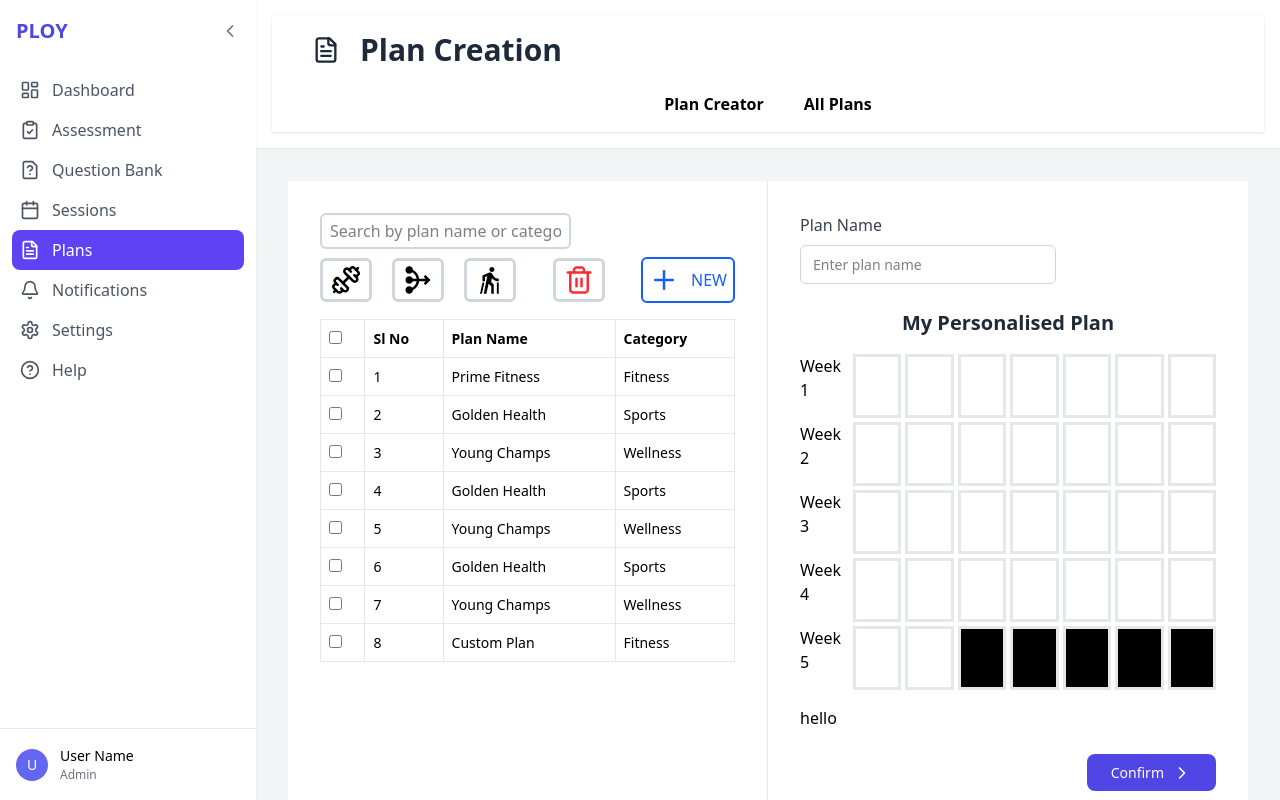
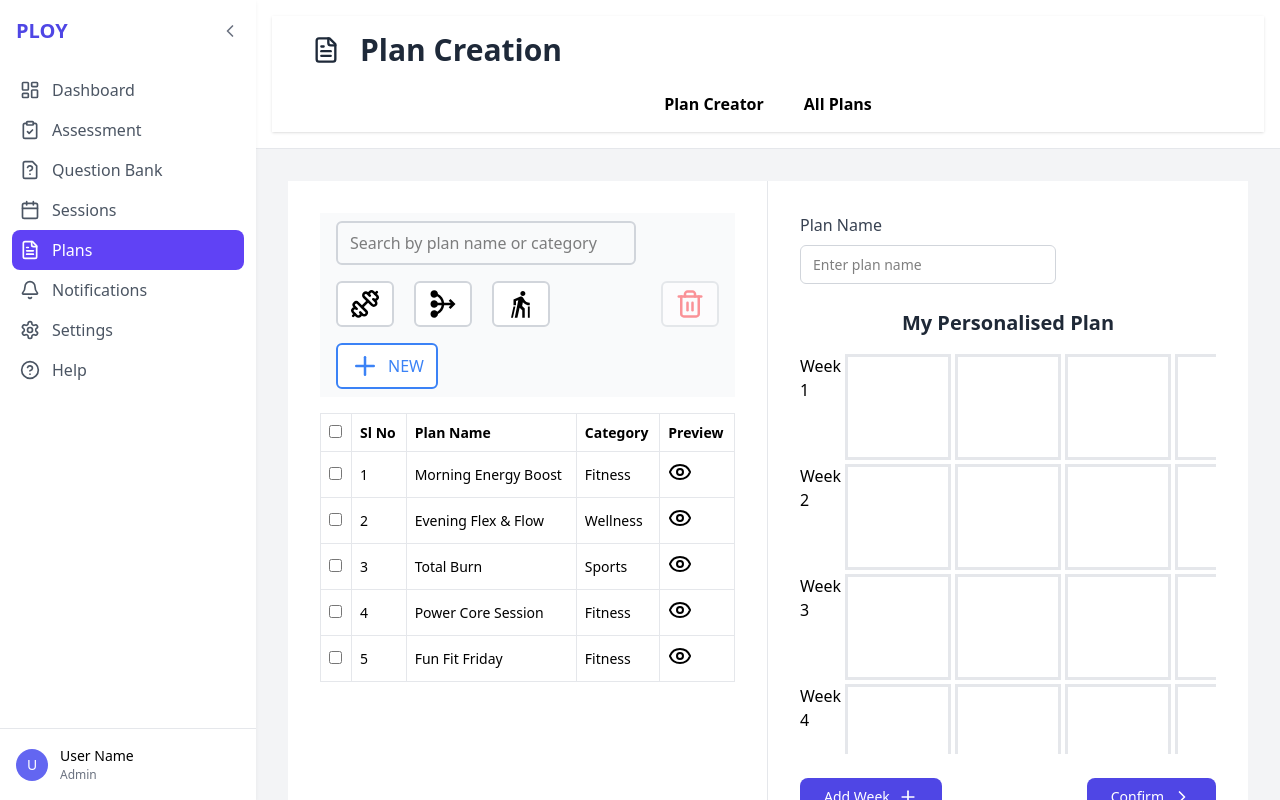
Before and after one commit to AnIrUdHtEmBe/LazyIdli-playOs-July_4-Assesment, a React (Vite) app: page /plans in a window 1280 px wide. Built offline with nearby package versions, Linux system fonts and the light colour scheme.

Commit message:
pop up modal

```diff
--- a/src/Pages/PlanCreation.css
+++ b/src/Pages/PlanCreation.css
@@ -149,6 +149,7 @@
   display: grid;
   grid-template-columns: 1fr repeat(7, 1fr);
   gap: 0.25rem;
+  height: 50vh;
 }
 
 .week-label {
@@ -163,6 +164,10 @@
 .calendar-cell {
   height: 4rem;
   border: 3px solid #e5e7eb;
+  padding: 50px;
+  justify-content: center;
+  display: flex;
+  align-items: center;
   background-color: #ffffff;
 }
 .calendar-cell.clickable {
@@ -186,7 +191,7 @@
   color: #333;
 }
 .calendar-cell.empty {
-  background-color: black;
+  background-color: gray;
 }
 
 /* Confirm button */
--- a/src/planPageComponent/Calender.tsx
+++ /dev/null
@@ -1,80 +0,0 @@
-import React, { useState } from 'react';
-import { Trash2, Plus, ArrowRight } from 'lucide-react';
-
-
-const days = ['Monday', 'Tuesday', 'Wednesday', 'Thursday', 'Friday', 'Saturday', 'Sunday'];
-
-export default function Calendar() {
-  const [weeks, setWeeks] = useState<number[][]>(
-    Array.from({ length: 4 }, () => Array(7).fill(null))
-  );
-  const [planName, setPlanName] = useState('');
-
-  const addWeek = () => setWeeks([...weeks, Array(7).fill(null)]);
-  const removeWeek = (index: number) => {
-    const newWeeks = [...weeks];
-    newWeeks.splice(index, 1);
-    setWeeks(newWeeks);
-  };
-
-  return (
-    <div className="p-4 bg-white rounded-lg shadow-md w-1/2">
-      <input
-        type="text"
-        placeholder="Plan Name"
-        value={planName}
-        onChange={(e) => setPlanName(e.target.value)}
-        className="text-xl font-semibold w-full mb-4 border-b outline-none pb-1"
-      />
-
-      <div className="overflow-x-auto">
-        <table className="w-full border border-black text-center text-sm">
-          <thead>
-            <tr>
-              <th className="border border-black bg-gray-100 w-[80px]"></th>
-              {days.map((day) => (
-                <th key={day} className="border border-black py-2 px-1 font-semibold bg-gray-100">
-                  {day}
-                </th>
-              ))}
-            </tr>
-          </thead>
-          <tbody>
-            {weeks.map((week, weekIdx) => (
-              <tr key={weekIdx}>
-                <td className="border border-black font-bold bg-gray-50">
-                  Week {weekIdx + 1}
-
-                </td>
-                {week.map((_, dayIdx) => (
-                  <td key={dayIdx} className="border border-black h-[60px]"></td>
-                ))}
-                {weekIdx > 0 && (
-                    <button onClick={() => removeWeek(weekIdx)} className="ml-2 text-red-500">
-                      <Trash2 size={14} />
-                    </button>
-                )}
-
-              </tr>
-
-            ))}
-          </tbody>
-        </table>
-      </div>
-
-      <div className="flex justify-between items-center mt-4">
-        <button
-          onClick={addWeek}
-          className="text-blue-600 hover:underline text-sm flex items-center gap-1"
-        >
-          <Plus size={16} />
-          Add Week
-        </button>
-
-        <button className="flex items-center gap-2">
-          Confirm <ArrowRight size={16} />
-        </button>
-      </div>
-    </div>
-  );
-}
--- a/src/planPageComponent/SessionPage.css
+++ b/src/planPageComponent/SessionPage.css
@@ -56,13 +56,66 @@
 /* Top bar */
 .top-bar {
   display: flex;
-  flex-wrap: wrap;
-  gap: 0.5rem;
+  align-items: center;
   justify-content: space-between;
-  align-items: center;
-  margin-bottom: 1rem;
+  gap: 1rem;
+  padding: 0.5rem 1rem;
+  background-color: #f9fafb; /* light background for contrast */
 }
 
+.top-bar input[type="text"] {
+  flex-grow: 1;
+  max-width: 300px;
+  padding: 0.5rem 0.75rem;
+  border-width: 2px;
+  border-color: #d1d5db; /* gray-300 */
+  border-radius: 0.375rem; /* rounded-md */
+}
+
+.top-bar .button-group {
+  display: flex;
+  align-items: center;
+  gap: 1.25rem;
+}
+
+.top-bar button {
+  border-width: 2px;
+  border-color: #d1d5db;
+  padding: 0.375rem 0.75rem;
+  border-radius: 0.375rem;
+  background-color: white;
+  display: flex;
+  align-items: center;
+  justify-content: center;
+  cursor: pointer;
+  transition: background-color 0.2s ease;
+}
+
+.top-bar button:hover:not(:disabled) {
+  background-color: #e5e7eb; /* gray-200 */
+}
+
+.top-bar button:disabled {
+  cursor: not-allowed;
+  opacity: 0.5;
+}
+
+.top-bar .new-button {
+  border-width: 2px;
+  border-color: #3b82f6; /* blue-600 */
+  color: #3b82f6;
+  padding: 0.375rem 0.75rem;
+  border-radius: 0.375rem;
+  display: flex;
+  align-items: center;
+  gap: 0.5rem;
+  cursor: pointer;
+  transition: background-color 0.2s ease;
+}
+
+.top-bar .new-button:hover {
+  background-color: #bfdbfe; /* blue-300 */
+}
 
 
 .delete-button {
@@ -149,6 +202,8 @@
   display: grid;
   grid-template-columns: 1fr repeat(7, 1fr);
   gap: 0.25rem;
+  max-height: 60vh; /* Adjust this value as needed */
+  overflow-y: auto;  /* Enables vertical scrolling */
 }
 
 .week-label {
@@ -192,7 +247,7 @@
 /* Confirm button */
 .confirm-button {
   display: flex;
-  justify-content: flex-end;
+  justify-content: space-between;
 
 }
 .confirm-button button {
@@ -210,3 +265,47 @@
 .confirm-button button:hover {
   background-color: #4338ca;
 }
+
+
+.modal-backdrop {
+  position: fixed;
+  top: 0;
+  left: 0;
+  width: 100%;
+  height: 100%;
+  background-color: rgba(0, 0, 0, 0.5);
+  display: flex;
+  align-items: center;
+  justify-content: center;
+  z-index: 999;
+}
+
+.modal-content {
+  background-color: white;
+  padding: 24px;
+  border-radius: 8px;
+  min-width: 40%;
+  max-width: 60%;
+  position: relative;
+  box-shadow: 0px 4px 15px rgba(0, 0, 0, 0.3);
+}
+
+.modal-title {
+  font-size: 1.5rem;
+  margin-bottom: 0.5rem;
+}
+
+.modal-category {
+  font-size: 1rem;
+  color: gray;
+  margin-bottom: 1.5rem;
+}
+
+.close-button {
+  background-color: blue;
+  color: white;
+  padding: 0.5rem 1rem;
+  border-radius: 6px;
+  border: none;
+  cursor: pointer;
+}
--- a/src/planPageComponent/SessionPage.tsx
+++ b/src/planPageComponent/SessionPage.tsx
@@ -1,29 +1,41 @@
 import React, { useContext, useEffect, useRef, useState } from "react";
 import { DataContext } from "../store/DataContext";
-import { ChevronRight, Dumbbell, Plus, Trash2 } from "lucide-react";
+import {
+  ChevronRight,
+  Dumbbell,
+  EyeClosed,
+  EyeIcon,
+  Plus,
+  Trash2,
+} from "lucide-react";
 import "./SessionPage.css"; // Import the CSS file
 
 import { Mediation, NordicWalking } from "@mui/icons-material";
 import Header from "../planPageComponent/Header";
 
 function SessionPage() {
-  const { plans, setPlans } = useContext(DataContext)!;
+  const { sessions, setSessions } = useContext(DataContext)!;
   const [planName, setPlanName] = useState("");
   const [searchTerm, setSearchTerm] = useState("");
   const checkboxRef = useRef<HTMLInputElement>(null);
   const [selectedIds, setSelectedIds] = useState<number[]>([]);
 
+  console.log(sessions);
   // grid and checked cell interaction
   const [activePlan, setActivePlan] = useState(null);
   const [gridAssignments, setGridAssignments] = useState<{
     [key: number]: any;
   }>({});
 
-  const filteredPlans = plans.filter(
+  const filteredPlans = sessions.filter(
     (plan) =>
-      plan.planName.toLowerCase().includes(searchTerm.toLowerCase()) ||
-      plan.category.toLowerCase().includes(searchTerm.toLowerCase())
+      plan.sessionName.toLowerCase().includes(searchTerm.toLowerCase()) ||
+      plan.sessionType.toLowerCase().includes(searchTerm.toLowerCase())
   );
+
+  const filterPlansAccordingTo = (category: string) => {
+    setSearchTerm(category);
+  };
 
   const isAllSelected =
     filteredPlans.length > 0 && selectedIds.length === filteredPlans.length;
@@ -54,7 +66,7 @@ function SessionPage() {
       console.log(newSelected);
       // setting active plan for the communication of grid and colums
       if (newSelected.length === 1) {
-        const plan = plans.find((p) => p.id === newSelected[0]);
+        const plan = sessions.find((p) => p.id === newSelected[0]);
         setActivePlan(plan || null);
       } else {
         setActivePlan(null);
@@ -73,11 +85,23 @@ function SessionPage() {
   };
 
   const handleDelete = () => {
-    setPlans((prev) => prev.filter((p) => !selectedIds.includes(p.id)));
+    setSessions((prev) => prev.filter((p) => !selectedIds.includes(p.id)));
     setSelectedIds([]);
   };
 
   const [len, setLen] = useState(30);
+
+  const [previewModalOpen, setPreviewModalOpen] = useState(false);
+  const [previewSession, setPreviewSession] = useState<any>(null);
+  const [selectedSession, setSelectedSession] = useState<any>(null);
+
+  const handlePreviewClick = (session: any) => {
+    setPreviewSession(session);
+    setPreviewModalOpen(true);
+    setSelectedSession(session);
+
+    console.log("Previewing session:", session);
+  };
 
   return (
     <div className="responses-root">
@@ -98,26 +122,35 @@ function SessionPage() {
               placeholder="Search by plan name or category"
             />
 
-            <div className="flex items-center space-x-5">
-              <button className="border-3 border-gray-300 px-2 py-1 rounded-md">
-                <Dumbbell size={30}></Dumbbell>
+            <div className="button-group">
+              <button className="border-2 border-gray-300 px-2 py-1 rounded-md">
+                <Dumbbell
+                  size={30}
+                  onClick={() => filterPlansAccordingTo("Fitness")}
+                />
               </button>
-              <button className="border-3 border-gray-300 px-2 py-1 rounded-md">
-                <Mediation style={{ fontSize: "30px" }} />
+              <button className="border-2 border-gray-300 px-2 py-1 rounded-md">
+                <Mediation
+                  style={{ fontSize: "30px" }}
+                  onClick={() => filterPlansAccordingTo("Wellness")}
+                />
               </button>
-              <button className="border-3 border-gray-300 px-2 py-1 rounded-md">
-                <NordicWalking style={{ fontSize: "30px" }}></NordicWalking>
+              <button className="border-2 border-gray-300 px-2 py-1 rounded-md">
+                <NordicWalking
+                  style={{ fontSize: "30px" }}
+                  onClick={() => filterPlansAccordingTo("Sports")}
+                />
               </button>
             </div>
 
             <button
-              className="border-3 border-gray-300  px-2 py-1 rounded-md"
+              className="border-2 border-gray-300 px-2 py-1 rounded-md"
               onClick={handleDelete}
               disabled={selectedIds.length === 0}
             >
               <Trash2 size={30} className="text-red-500" />
             </button>
-            <button className="flex items-center space-x-3 p-1.5 border-2 rounded-md text-blue-600">
+            <button className="new-button">
               <Plus size={30} />
               <span>NEW</span>
             </button>
@@ -139,10 +172,11 @@ function SessionPage() {
                   <th>Sl No</th>
                   <th>Plan Name</th>
                   <th>Category</th>
+                  <th>Preview</th>
                 </tr>
               </thead>
               <tbody>
-                {filteredPlans.map((plan, idx) => (
+                {sessions.map((plan, idx) => (
                   <tr key={plan.id} className="table-row">
                     <td>
                       <input
@@ -152,8 +186,13 @@ function SessionPage() {
                       />
                     </td>
                     <td>{idx + 1}</td>
-                    <td>{plan.planName}</td>
-                    <td>{plan.category}</td>
+                    <td>{plan.sessionName}</td>
+                    <td>{plan.sessionType}</td>
+                    <td>
+                      <button onClick={() => handlePreviewClick(plan)}>
+                        <EyeIcon />
+                      </button>
+                    </td>
                   </tr>
                 ))}
               </tbody>
@@ -206,9 +245,9 @@ function SessionPage() {
                         >
                           {assignedPlan ? (
                             <div className="assigned-plan">
-                              <strong>{assignedPlan.planName}</strong>
+                              <strong>{assignedPlan.sessionName}</strong>
                               <div className="small">
-                                {assignedPlan.category}
+                                {assignedPlan.sessionType}
                               </div>
                             </div>
                           ) : null}
@@ -225,11 +264,17 @@ function SessionPage() {
                   </React.Fragment>
                 ))}
               </div>
-            <div>hello</div>
             </div>
 
             {/* Confirm Button */}
             <div className="confirm-button">
+              <button
+                className="bg-white text-blue-700 border-2 border-blue-700 rounded-md px-4 py-2"
+                onClick={() => setLen(len + 7)}
+              >
+                <span>Add Week</span>
+                <Plus size={20} />
+              </button>
               <button>
                 <span>Confirm</span>
                 <ChevronRight size={20} />
@@ -238,6 +283,86 @@ function SessionPage() {
           </div>
         </div>
       </div>
+
+      {previewModalOpen && previewSession && (
+        <div
+          className="fixed inset-0 z-50 flex items-center justify-center bg-black/60 bg-opacity-50"
+          onClick={() => setPreviewModalOpen(false)}
+        >
+          <div
+            className="bg-white rounded-2xl shadow-2xl w-full max-w-4xl p-6 relative"
+            onClick={(e) => e.stopPropagation()}
+          >
+            {/* Header */}
+            <div className="flex items-center justify-end mb-6">
+              <button
+                className="text-gray-500 hover:text-gray-800"
+                onClick={() => setPreviewModalOpen(false)}
+              >
+                ✕
+              </button>
+            </div>
+
+            {/* Form Inputs */}
+            <div className="grid grid-cols-1 md:grid-cols-2 gap-4 mb-6">
+              <input
+                type="text"
+                className="w-full border border-gray-300 rounded-md px-4 py-2 focus:outline-none focus:ring-2 focus:ring-blue-500"
+                placeholder="Enter session name"
+              />
+              <select className="w-full border border-gray-300 rounded-md px-4 py-2 focus:outline-none focus:ring-2 focus:ring-blue-500">
+                <option value="">Fitness</option>
+              </select>
+            </div>
+
+            {/* Activity Table */}
+            <div className="overflow-x-auto">
+              <table className="table-auto w-full border border-gray-200 rounded-md text-sm">
+                <thead className="bg-gray-100">
+                  <tr>
+                    <th className="px-4 py-2 text-left">Sl No</th>
+                    <th className="px-4 py-2 text-left">Activity</th>
+                    <th className="px-4 py-2 text-left">Description</th>
+                    <th className="px-4 py-2 text-left">Time/Reps</th>
+                  </tr>
+                </thead>
+                <tbody>
+                  {previewSession.activities.map(
+                    (activity: any, idx: number) => (
+                      <tr key={idx} className="border-t border-gray-200">
+                        <td className="px-4 py-2">{idx + 1}</td>
+                        <td className="px-4 py-2">
+                          <select className="border border-gray-300 rounded-md px-2 py-1">
+                            {activity.activityType.map(
+                              (item: any, index: number) => (
+                                <option key={index} value={item}>
+                                  {item.activityType}
+                                </option>
+                              )
+                            )}
+                          </select>
+                        </td>
+                        <td className="px-4 py-2">{activity.description}</td>
+                        <td className="px-4 py-2">{activity.timeInMinutes}</td>
+                      </tr>
+                    )
+                  )}
+                </tbody>
+              </table>
+            </div>
+
+            {/* Footer */}
+            <div className="flex justify-end mt-6">
+              <button
+                onClick={() => setPreviewModalOpen(false)}
+                className="bg-blue-600 text-white px-6 py-2 rounded-lg hover:bg-blue-700 transition duration-200"
+              >
+                Close
+              </button>
+            </div>
+          </div>
+        </div>
+      )}
     </div>
   );
 }
--- a/src/sessionsPageComponets/ActivityTable.tsx
+++ b/src/sessionsPageComponets/ActivityTable.tsx
@@ -17,7 +17,6 @@ function ActivityTable() {
   }
 
   const {
-    selectComponent,
     setSelectComponent,
     activityTypePlan,
     setActivityTypePlan,
--- a/src/store/DataContext.tsx
+++ b/src/store/DataContext.tsx
@@ -60,6 +60,7 @@ type Activity = {
 };
 
 type Session = {
+  id?: number;
   sessionName : String,
   sessionType: string ,
   activities : Activity[],
@@ -576,8 +577,9 @@ const activityTablePlam: Activity[] = [
 
 const dummySessions: Session[] = [
   {
+    id: 1,
     sessionName: "Morning Energy Boost",
-    sessionType: "Cardio & Strength",
+    sessionType: "Fitness",
     activities: [
       {
         id: 1,
@@ -600,8 +602,9 @@ const dummySessions: Session[] = [
     ],
   },
   {
+    id: 2,
     sessionName: "Evening Flex & Flow",
-    sessionType: "Yoga & Meditation",
+    sessionType: "Wellness",
     activities: [
       {
         id: 3,
@@ -624,8 +627,9 @@ const dummySessions: Session[] = [
     ],
   },
   {
+    id: 3,
     sessionName: "Total Burn",
-    sessionType: "HIIT",
+    sessionType: "Sports",
     activities: [
       {
         id: 5,
@@ -646,8 +650,9 @@ const dummySessions: Session[] = [
     ],
   },
   {
+    id: 4,
     sessionName: "Power Core Session",
-    sessionType: "Strength & Pilates",
+    sessionType: "Fitness",
     activities: [
       {
         id: 6,
@@ -670,8 +675,9 @@ const dummySessions: Session[] = [
     ],
   },
   {
+    id: 5,
     sessionName: "Fun Fit Friday",
-    sessionType: "Dance & Aqua",
+    sessionType: "Fitness",
     activities: [
       {
         id: 8,
```
